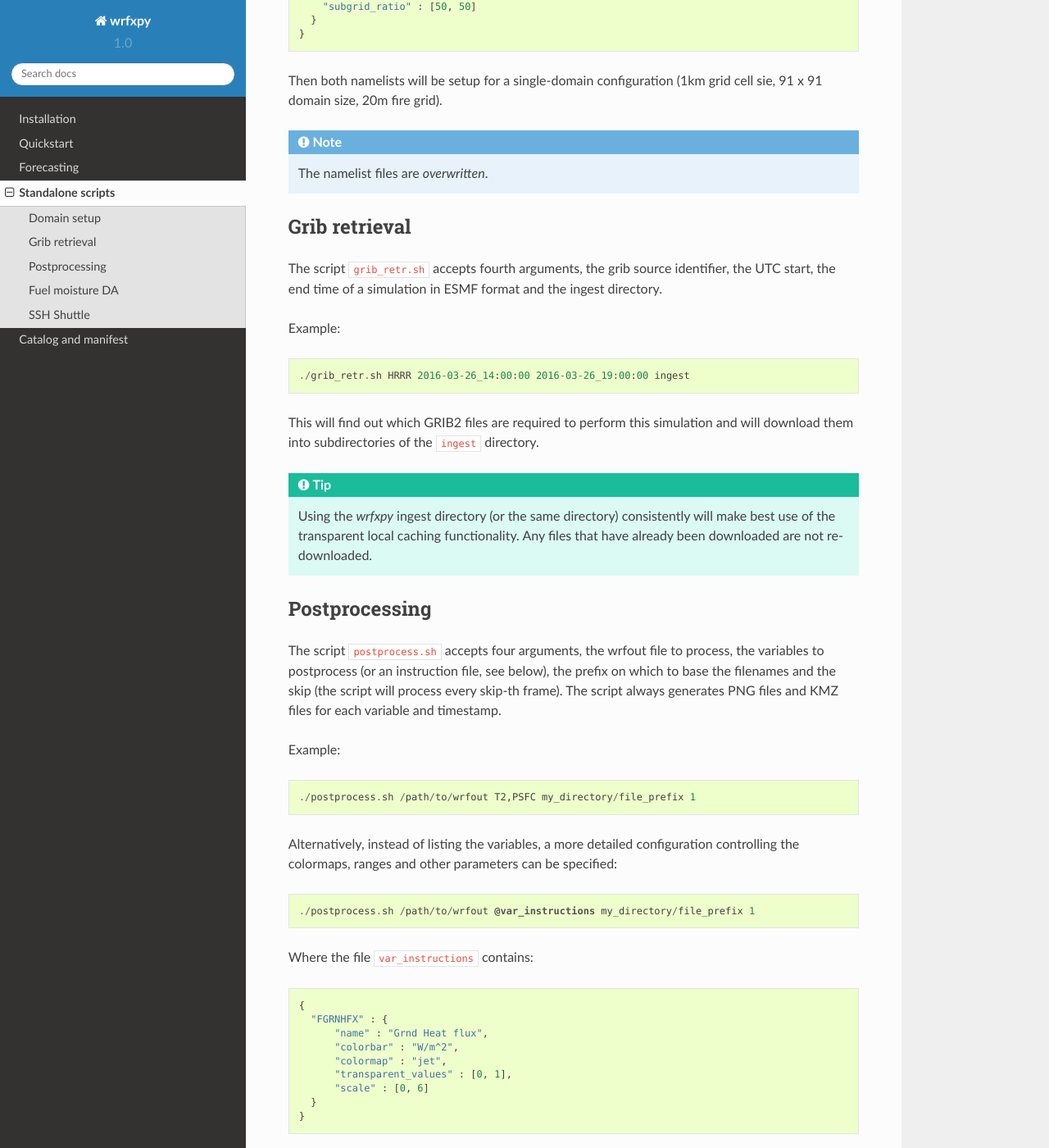
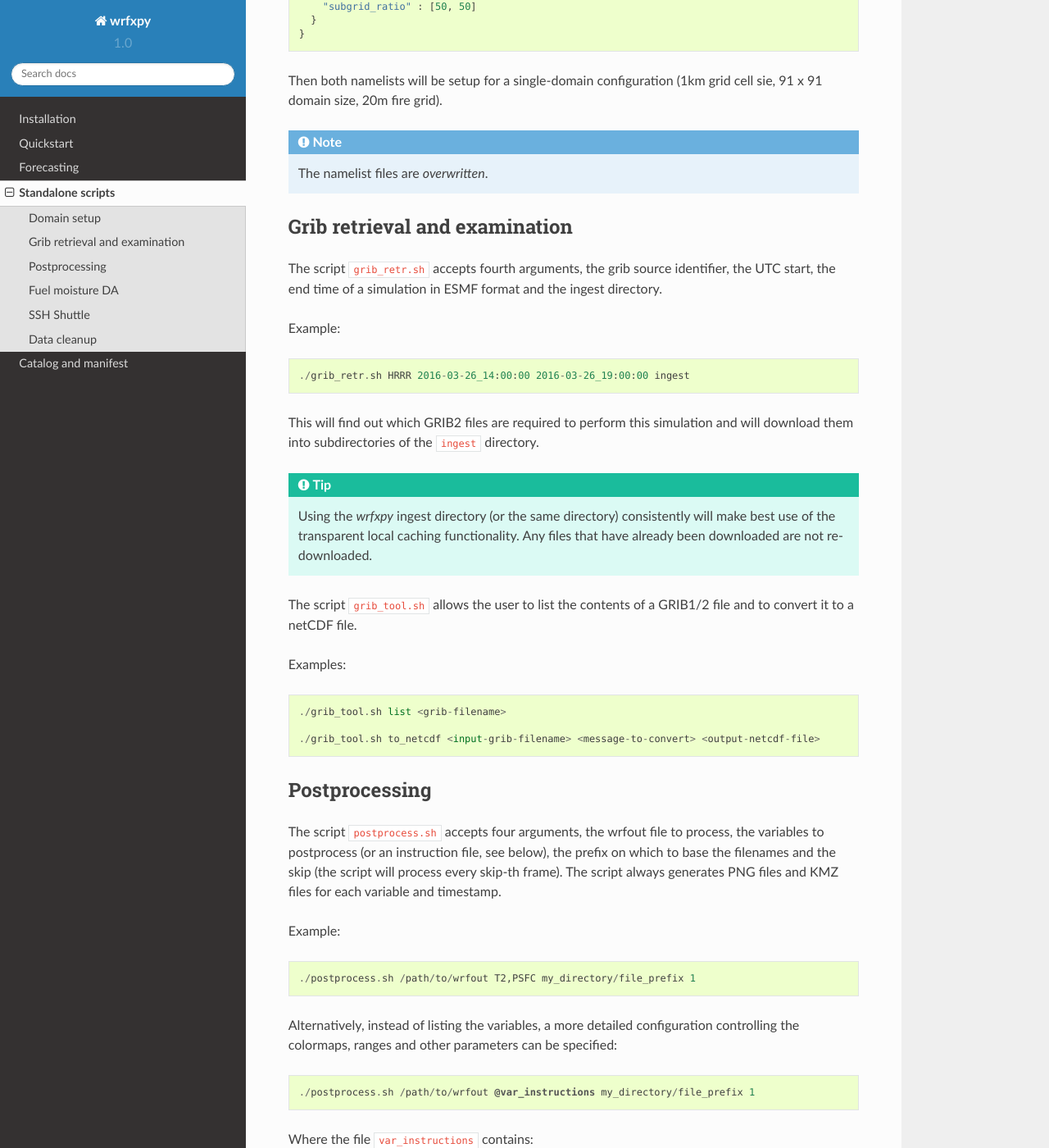
Before and after one commit to openwfm/wrfxpy, a Sphinx documentation site: the page built from docs/source/standalones.rst, in a window 1280 px wide and 1400 px high, scrolled down 730 px. Shown: the whole window at 82% size. Built offline with Sphinx 7.4.7 and the Read the Docs theme 2.0.0, drawn with Linux system fonts in a browser that asks for light colours; some of the changed text lies outside the part shown.

Commit message:
added docs for cleanup.sh and grib_tool.sh

```diff
--- a/docs/source/standalones.rst
+++ b/docs/source/standalones.rst
@@ -38,8 +38,8 @@
   The namelist files are *overwritten*.
 
 
-Grib retrieval
-==============
+Grib retrieval and examination
+==============================
 
 The script ``grib_retr.sh`` accepts fourth arguments, the grib source identifier,
 the UTC start, the end time of a simulation in ESMF format and the ingest directory.
@@ -55,6 +55,16 @@
   Using the *wrfxpy* ingest directory (or the same directory) consistently will make
   best use of the transparent local caching functionality.  Any files that have already
   been downloaded are not re-downloaded.
+
+The script ``grib_tool.sh`` allows the user to list the contents of a GRIB1/2 file and
+to convert it to a netCDF file.
+
+Examples::
+
+  ./grib_tool.sh list <grib-filename>
+
+  ./grib_tool.sh to_netcdf <input-grib-filename> <message-to-convert> <output-netcdf-file>
+
 
 
 Postprocessing
@@ -123,3 +133,17 @@
   ./ssh_shuttle.sh wksp/my-simulation/products test_fire_april test_fire_april
 
 The script scans all the files in ``wksp/my-simulation/products`` and uses SFTP to put them onto the remote host.  The remote directory must be either an absolute path or (recommended) should be relative to the remote host root setup in ``conf.json``.  The identifier will be used as the description and also as the key under which the simulation is stored in ``catalog.json`` on the remote host.
+
+Data cleanup
+============
+
+The script ``cleanup.sh`` provides functionality to:
+
+* list all simulations that are available on a configured visualization server,
+* remove a selected simulation, freeing up diskspace.
+
+Examples::
+
+  ./cleanup.sh list
+
+  ./cleanup.sh delete <simulation-id-from-list>
```
